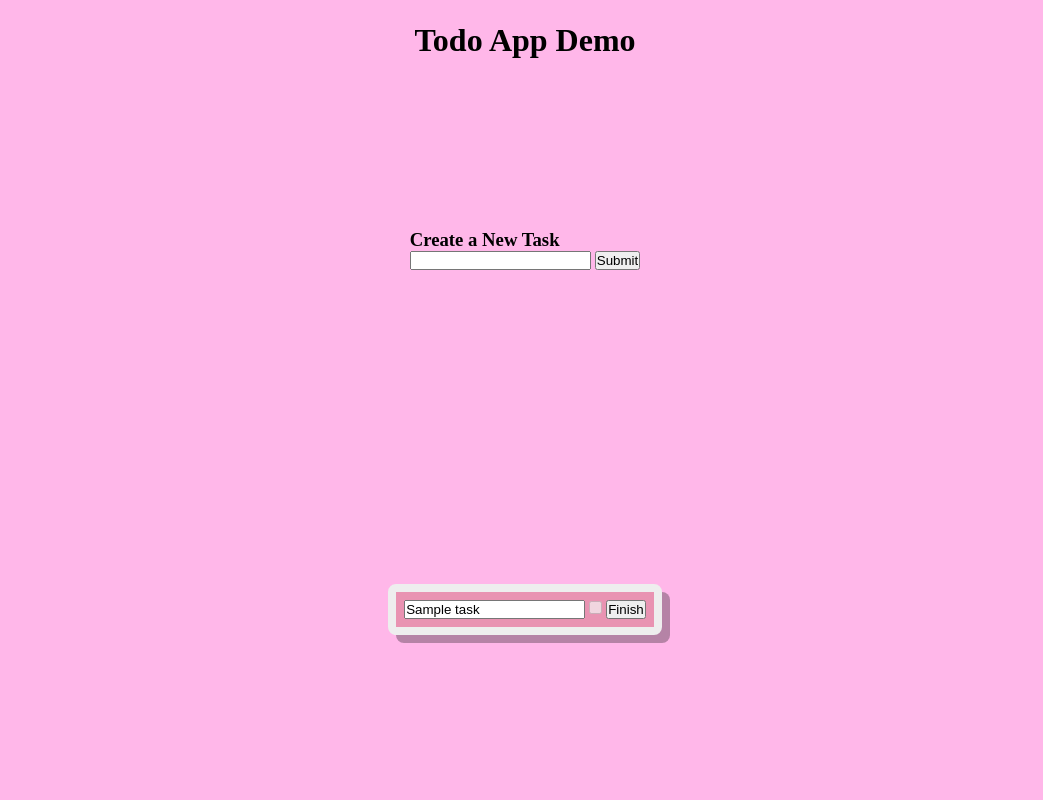
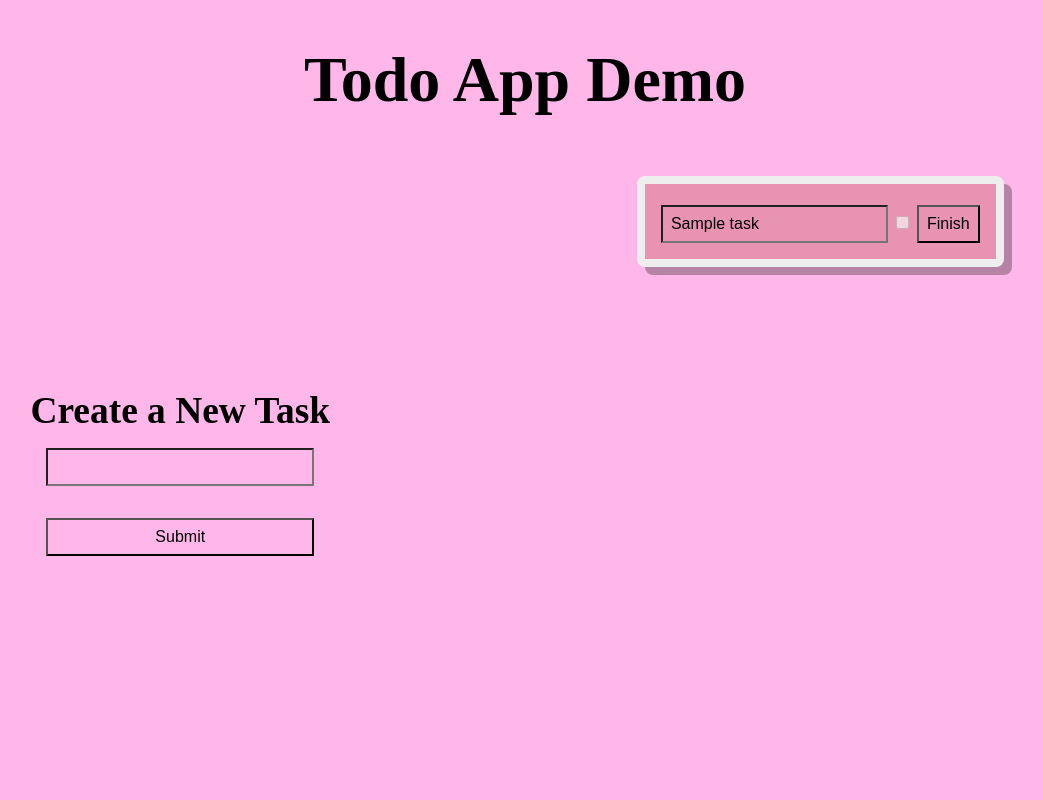
Before and after one commit to AniAdamPashut/TodoDemo, a Flask app: template src/templates/index.html in a window 1280 px wide. Shown: the whole page, without its empty margins (115-1158 px from the left). Run offline with Flask 3, Linux system fonts and the light colour scheme; the template is opened without the code that fills it: most values are stand-ins (such as "Sample title", 1, 10 or a date in 2020).

Commit message:
Fixed up animations

```diff
--- a/src/static/index.css
+++ b/src/static/index.css
@@ -11,6 +11,7 @@
 
 body {
     background-color: var(--light-pink);
+    font-size: 2rem;
 }
 
 header {
@@ -18,30 +19,59 @@ header {
     justify-content: center;
     align-items: center;
 
-    height: 10vh;
+    height: 20vh;
 }
 
 main {
     display: flex;
 
-    flex-direction: column;
     justify-content: space-around;
     align-items: center;
 
-    height: 90vh;
+    height: 80vh;
 }
 
 .tasks {
     display: flex;
-    flex-direction: column;
+    flex-flow: wrap column;
+
+    height: 100%;
 }
 
 .task {
     background-color: var(--normal-pink);
-    border: 0.5em solid var(--white);
-    box-shadow: 0.5em 0.5em var(--black);
+    border: 0.25em solid var(--white);
+    box-shadow: 0.25em 0.25em var(--black);
 
-    border-radius: 0.5em;
+    border-radius: 0.25em;
     padding: 0.5em;
+    margin: 0.5em;
+
+    display: flex;
+    justify-content: center;
+    align-items: center;
+
+    height: fit-content;
+}
+
+.submission-form {
+    display: flex;
+    flex-direction: column;
+}
+
+.submission-form * {
     margin: 1em;
 }
+
+
+input {
+    background: none;
+    transition: cubic-bezier(0.895, 0.03, 0.685, 0.22) 0.5s;
+    padding: 0.5em;
+    font-size: 1rem;
+}
+
+input:focus {
+    transition: cubic-bezier(0.895, 0.03, 0.685, 0.22) 0.5s;
+    background-color: var(--highlight-pink);
+}
--- a/src/templates/index.html
+++ b/src/templates/index.html
@@ -14,7 +14,7 @@
     <main>
         <section class="submission">
             <h3>Create a New Task</h3>
-            <form class="submi" action="/tasks/" method="post">
+            <form class="submission-form" action="/tasks/" method="post">
                 <input type="text" name="task_name" required>
                 <input type="submit">
             </form>
@@ -23,8 +23,8 @@
 
         <section class="tasks">
                 {% for task in tasks %}
-                    <div>
-                        <form class="task" action="/finish" method="post">
+                    <div class="task">
+                        <form action="/finish" method="post">
                             <input type="text" name="task_name" value="{{ task.name }}" readonly />
                             <input type="checkbox" name="is_task_completed"
                                 {% if task.is_completed %}
```
Also changed, not shown: src/static/reset.css (line endings or trailing spaces).
